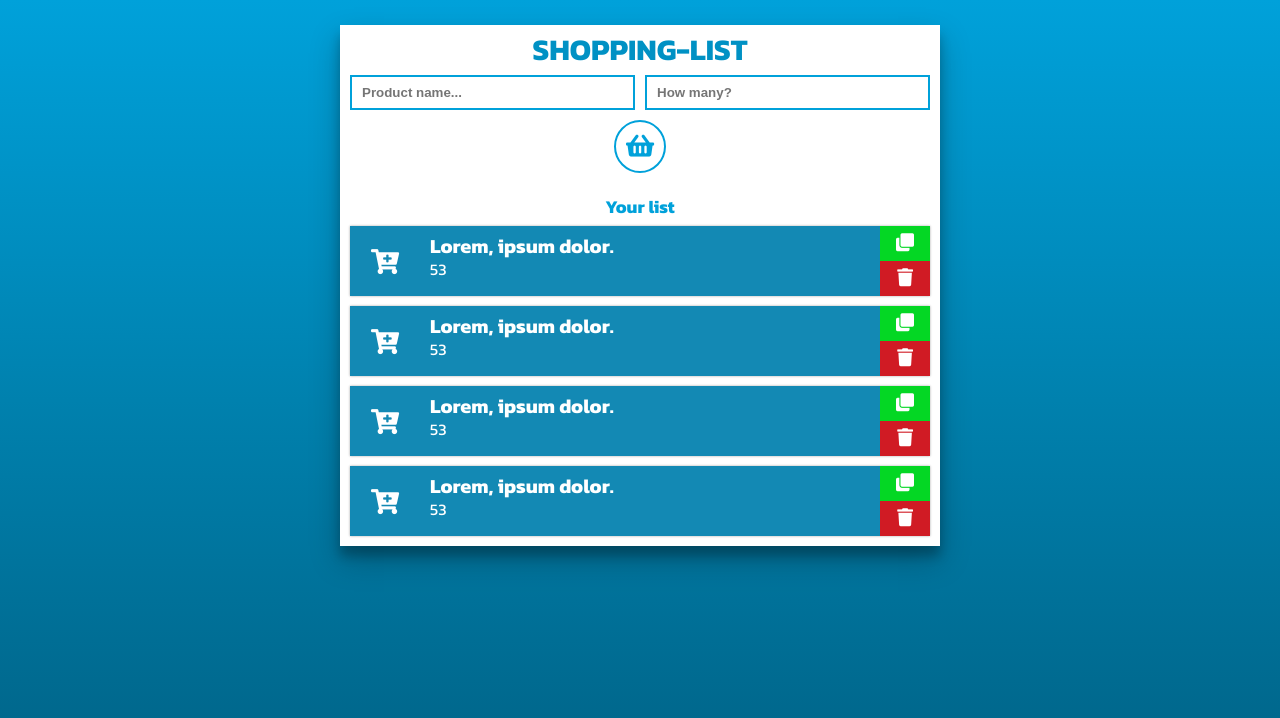
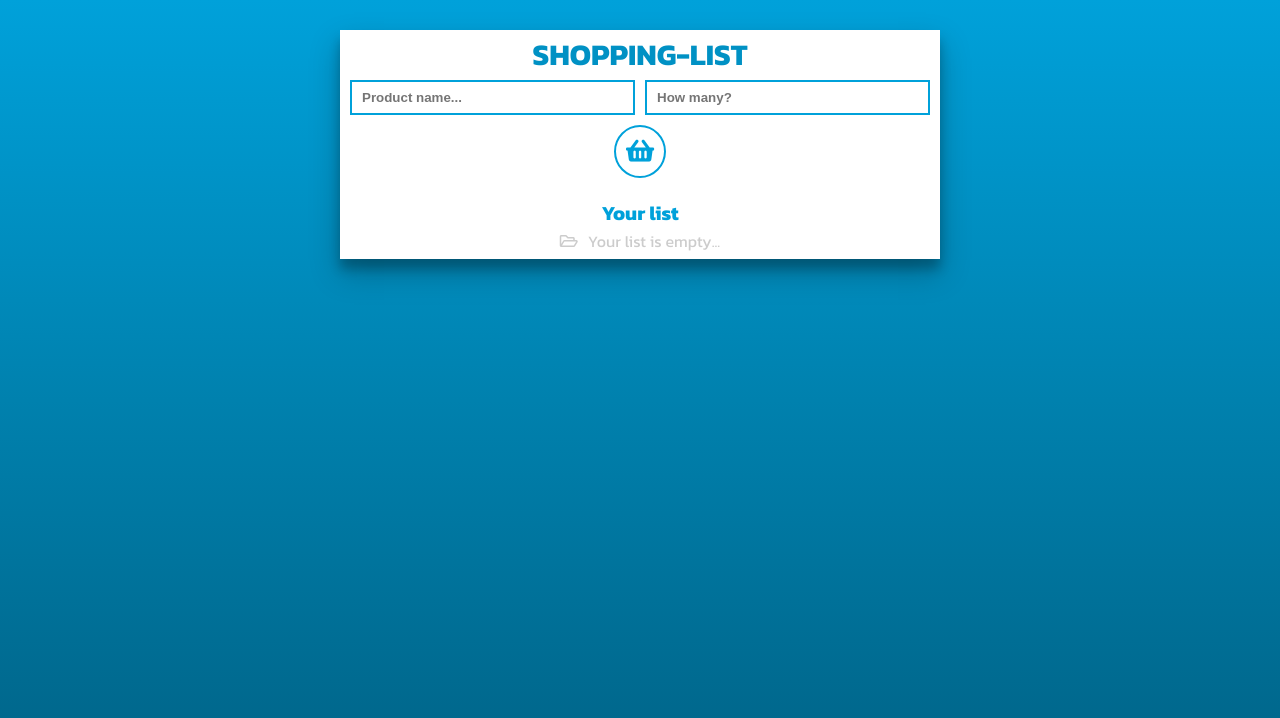
Before and after one commit to oleg9952/assignments, an Angular app: page / in a window 1280 px wide. Shown: the top 718 px of the page. Built offline with nearby package versions, Linux system fonts and the light colour scheme.

Commit message:
completed

```diff
--- a/package.json
+++ b/package.json
@@ -21,6 +21,7 @@
     "@angular/router": "~9.0.2",
     "rxjs": "~6.5.4",
     "tslib": "^1.10.0",
+    "uuid": "^8.1.0",
     "zone.js": "~0.10.2"
   },
   "devDependencies": {
--- a/src/app/Components/form/form.component.html
+++ b/src/app/Components/form/form.component.html
@@ -1,16 +1,20 @@
-<form class="form">
+<form class="form"
+    (submit)="handleSubmit($event)"
+>
     <div class="form__inputs">
         <input
             type="text"
             name="name"
             placeholder="Product name..."
             required
+            #productName
         >
         <input
             type="number"
             name="amount"
             placeholder="How many?"
             required
+            #productAmount
         >
     </div>
     <button type="submit">
--- a/src/app/Components/form/form.component.ts
+++ b/src/app/Components/form/form.component.ts
@@ -1,4 +1,9 @@
-import { Component, OnInit } from '@angular/core';
+import { Component, OnInit, ViewChild, Output, EventEmitter } from '@angular/core';
+
+export interface FormDataInterf {
+  name: string;
+  amount: number
+}
 
 @Component({
   selector: 'app-form',
@@ -6,10 +11,27 @@ import { Component, OnInit } from '@angular/core';
   styleUrls: ['./form.component.scss']
 })
 export class FormComponent implements OnInit {
+  @Output() onNewProduct = new EventEmitter<FormDataInterf>();
+
+  @ViewChild('productName') productName;
+  @ViewChild('productAmount') productAmount;
 
   constructor() { }
 
   ngOnInit(): void {
   }
 
+  handleSubmit(e: any): void {
+    e.preventDefault();
+
+    const form = e.currentTarget;
+    const data: FormDataInterf = {
+      name: this.productName.nativeElement.value,
+      amount: parseInt(this.productAmount.nativeElement.value)
+    }
+
+    this.onNewProduct.emit(data);
+
+    form.reset();
+  }
 }
--- a/src/app/Components/product/product.component.html
+++ b/src/app/Components/product/product.component.html
@@ -1,14 +1,14 @@
 <div class="product">
     <div class="product__content">
         <i class="fas fa-cart-plus"></i>
-        <p class="product__name">Lorem, ipsum dolor.</p>
-        <p class="product__amount">53</p>
+        <p class="product__name">{{ product.name }}</p>
+        <p class="product__amount">{{ product.amount }}</p>
     </div>
     <div class="product__controls">
-        <button>
+        <button (click)="handleClone(product)">
             <i class="fas fa-clone"></i>
         </button>
-        <button>
+        <button (click)="handleDelete(product.id)">
             <i class="fas fa-trash"></i>
         </button>
     </div>
--- a/src/app/Components/product/product.component.scss
+++ b/src/app/Components/product/product.component.scss
@@ -7,6 +7,8 @@
     grid-template-columns: 1fr 50px;
     background-color: #1389b4;
     margin-top: 10px;
+    transform: translateX(100%);
+    animation: slideIn .8s forwards;
     &__content {
         position: relative;
         padding: 10px 10px 10px 80px;
@@ -57,3 +59,9 @@
         }
     }
 }
+
+@keyframes slideIn {
+    100% {
+        transform: translateX(0%);
+    }
+}
--- a/src/app/Components/product/product.component.ts
+++ b/src/app/Components/product/product.component.ts
@@ -1,4 +1,5 @@
-import { Component, OnInit } from '@angular/core';
+import { Component, OnInit, Input, Output, EventEmitter } from '@angular/core';
+import { ProductInterf } from 'src/app/app.component';
 
 @Component({
   selector: 'app-product',
@@ -6,10 +7,21 @@ import { Component, OnInit } from '@angular/core';
   styleUrls: ['./product.component.scss']
 })
 export class ProductComponent implements OnInit {
+  @Input() product: ProductInterf;
+
+  @Output() onClone = new EventEmitter<ProductInterf>();
+  @Output() onDelete = new EventEmitter<string>();
 
   constructor() { }
 
   ngOnInit(): void {
   }
 
+  handleClone(product: ProductInterf): void {
+    this.onClone.emit(product);
+  }
+
+  handleDelete(productId: string): void {
+    this.onDelete.emit(productId);
+  }
 }
--- a/src/app/app.component.html
+++ b/src/app/app.component.html
@@ -1,13 +1,27 @@
 <div class="wrapper">
     <div class="app">
         <h1>Shopping-list</h1>
-        <app-form></app-form>
+        <app-form
+            (onNewProduct)="addNewProduct($event)"
+        ></app-form>
         <div class="app__content">
             <h2>Your list</h2>
-            <app-product></app-product>
-            <app-product></app-product>
-            <app-product></app-product>
-            <app-product></app-product>
+            <div class="app__output"
+                *ngIf="shoppingList.length;else listEmpty"
+            >
+                <app-product
+                    *ngFor="let product of shoppingList"
+                    [product]="product"
+                    (onClone)="cloneProduct($event)"
+                    (onDelete)="deleteProduct($event)"
+                ></app-product>
+            </div>
+            <ng-template #listEmpty>
+                <div class="placeholder">
+                    <i class="far fa-folder-open"></i>
+                    <p>Your list is empty...</p>
+                </div>
+            </ng-template>
         </div>
     </div>
 </div>
--- a/src/app/app.component.scss
+++ b/src/app/app.component.scss
@@ -7,12 +7,12 @@
         #0081ae,
         #007199,
         #006285);
-    padding-top: 25px;
+    padding: 30px 0;
 }
 
 .app {
     position: relative;
-    margin: 0 auto;
+    margin: 0 auto 25px;
     width: 600px;
     background-color: #fff;
     box-shadow:
@@ -28,13 +28,24 @@
         margin-bottom: 10px;
     }
     &__content {
-        // border: 1px solid black;
         h2 {
             text-align: center;
             margin-bottom: 10px;
-            font-size: 18px;
+            font-size: 20px;
             font-weight: bold;
             color: #00a1da;
         }
     }
+    &__output {
+        overflow: hidden;
+    }
+    .placeholder {
+        display: flex;
+        justify-content: center;
+        align-items: center;
+        color: #ccc;
+        > * {
+            margin: 0 5px;
+        }
+    }
 }
--- a/src/app/app.component.ts
+++ b/src/app/app.component.ts
@@ -1,4 +1,12 @@
 import { Component } from '@angular/core';
+import { v4 as uuidv4 } from 'uuid';
+import { FormDataInterf } from './Components/form/form.component';
+
+export interface ProductInterf {
+  id: string;
+  name: string;
+  amount: number
+}
 
 @Component({
   selector: 'app-root',
@@ -6,7 +14,22 @@ import { Component } from '@angular/core';
   styleUrls: ['./app.component.scss']
 })
 export class AppComponent {
+  shoppingList: Array<ProductInterf> = [];
 
+  addNewProduct(product: FormDataInterf): void {
+    this.shoppingList.push(<ProductInterf>{
+      ...product,
+      id: uuidv4()
+    });
+  }
 
+  cloneProduct(product: ProductInterf): void {
+    this.addNewProduct(product);
+  }
 
+  deleteProduct(productId: string): void {
+    const index = this.shoppingList.findIndex((prod: ProductInterf) => prod.id === productId);
+    if (index === -1) return;
+    this.shoppingList.splice(index, 1);
+  }
 }
```
Also changed, not shown: 2 other files (tests, documents, lock files or other folders).
